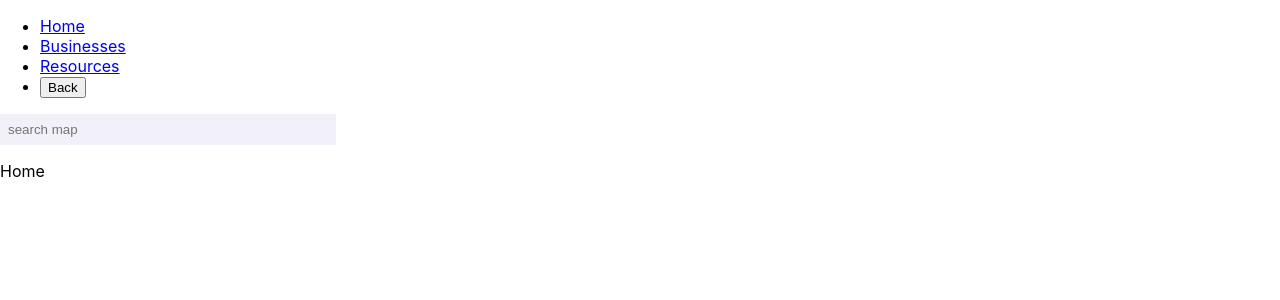
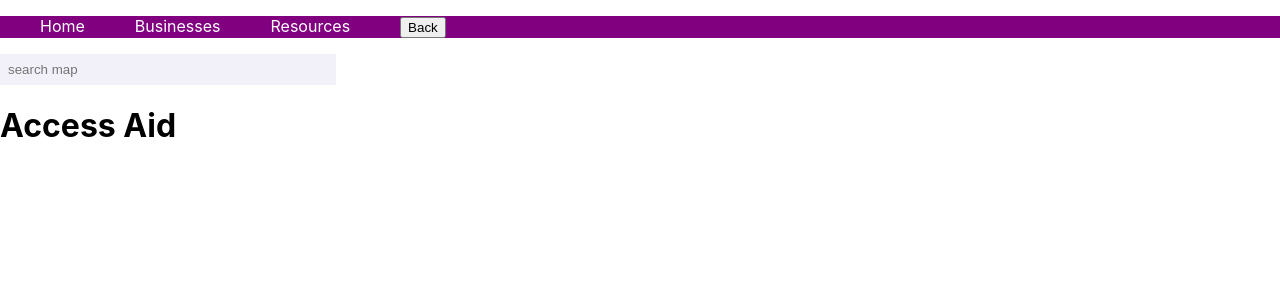
Before and after one commit to danikav/Access_Aid_Project, a React (Create React App) app: page / in a window 1280 px wide. Shown: the top 300 px of the page. Built offline with nearby package versions, Linux system fonts and the light colour scheme.

Commit message:
fixed nav bar and added resource component

```diff
--- a/src/components/Home.js
+++ b/src/components/Home.js
@@ -2,7 +2,7 @@ const Home = () => {
 
     return(
         <>
-        <p>Home</p>
+        <h1>Access Aid</h1>
         </>
     )
 }
--- /dev/null
+++ b/src/components/NavBar.css
@@ -0,0 +1,13 @@
+.NavBar{
+    background-color: purple;
+}
+
+.NavBar li {
+    display: inline;
+    margin-right:50px;
+}
+
+.NavBar li a {
+    color: white;
+    text-decoration: none;
+}
--- a/src/components/NavBar.js
+++ b/src/components/NavBar.js
@@ -1,3 +1,4 @@
+import './NavBar.css';
 import { Link, useHistory } from "react-router-dom";
 
 
@@ -9,6 +10,7 @@ const NavBar = () => {
   }
 
   return (
+      <div className="NavBar">
     <ul>
       <li>
         <Link to="/">Home</Link>
@@ -23,6 +25,7 @@ const NavBar = () => {
         <button onClick={goBack}>Back</button>
       </li>
     </ul>
+    </div>
   );
 }
 
```
